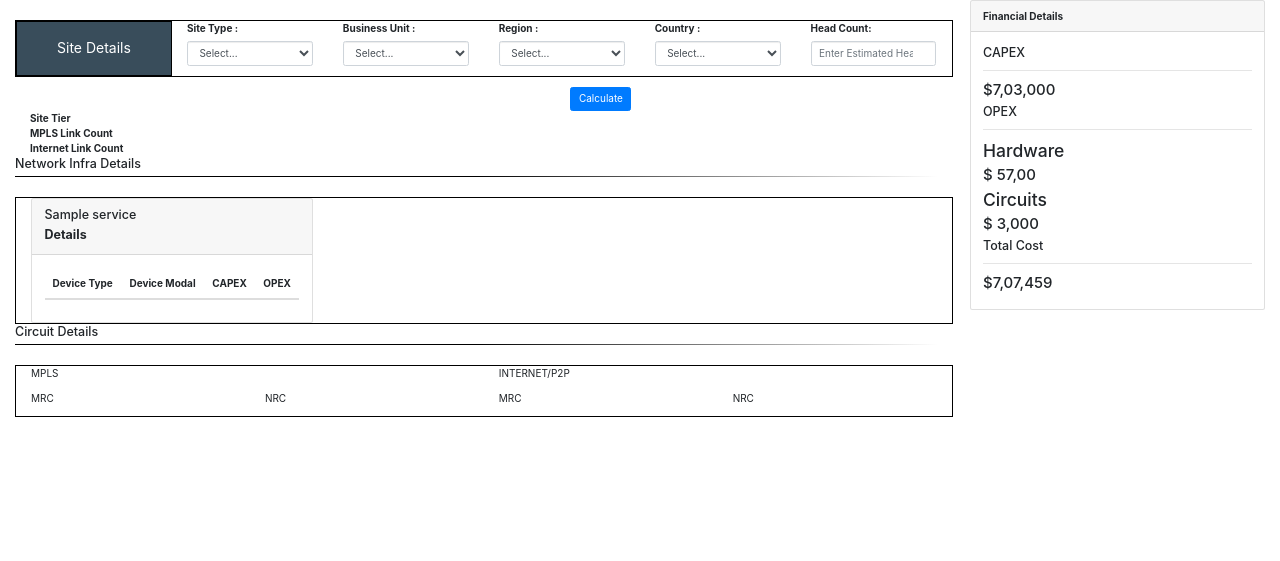
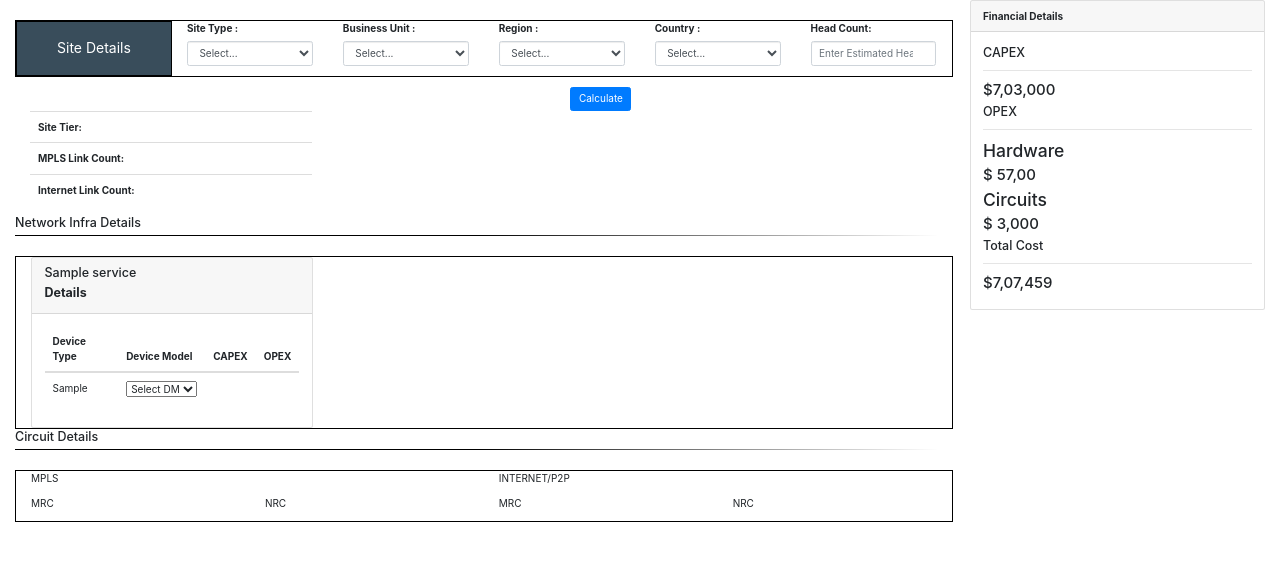
Before and after one commit to swetaS08/SC_Calculator, a Flask app: template templates/index.html in a window 1280 px wide. Shown: the part 60-621 px from the top of the page. Run offline with Flask 2, Linux system fonts and the light colour scheme; the template is opened without the code that fills it: most values are stand-ins (such as "Sample title", 1, 10 or a date in 2020); lists and menus that the app fills with data are empty; some libraries are stand-ins or nearby versions.

Commit message:
Second commit

```diff
--- a/app.py
+++ b/app.py
@@ -13,19 +13,32 @@
 model_price = pd.read_csv("data/Device Model Price.csv")
 
 sum_data= pd.merge(std_data,model_price, on ="DeviceModel", how="left")
+sum_data['DeviceModel'] = sum_data['DeviceModel'].replace(np.nan, 'NONE')
 
 
 @app.route('/')
 def home():
+    device_type = {}
+    device_model = {}
+    service_list= sum_data['ServiceType'].unique().tolist()
+    for service in service_list:
+        device_type[service] = sum_data.loc[sum_data['ServiceType'] == service,'DeviceType'].unique().tolist()
+    #print(device_type)
+    device_list = sum_data['DeviceType'].unique().tolist()
+    for device in device_list:
+        device_model[device] = sum_data.loc[sum_data['DeviceType'] == device, 'DeviceModel'].unique().tolist()
 
-    service_list= sum_data['ServiceType'].unique().tolist()
-    return render_template("index.html", service_list= service_list)
+    #print(device_model)
+    model_price_1 = pd.read_csv("data/Device Model Price.csv")
+    model_price = model_price_1.to_json(orient='records')
+
+    return render_template("index.html", service_list= service_list, device_type=device_type, device_model= device_model, model_price = model_price)
 
 @app.route('/fetch')
 def fetch():
     link_count = {}
     H_C = int(request.args.get("headcount"))
-    print(H_C)
+
     mpls_count = 0
     internet_count = 2
     if H_C < 50:
@@ -59,11 +72,13 @@
     link_count['opex'] = opex_value
 
     result = tier_data.to_json(orient='records')
-    print(result)
+
     response = { '0': result, '1': link_count }
     return response
 
 
 
+
+
 if __name__ == "__main__":
     app.run(debug=True, use_reloader=False)
--- a/data/Network Hardware Standards.csv
+++ b/data/Network Hardware Standards.csv
@@ -7,7 +7,7 @@
 Tier 1A,WAN,Internet Router 2,Cisco ASR 1002-X (8GB)
 Tier 1A,WAN,Int Route Reflector 1,Cisco ASR 1002-X (8GB)
 Tier 1A,WAN,Int Route Reflector 2,Cisco ASR 1002-X (8GB)
-Tier 1A,WAN,Velocloud,NA
+Tier 1A,WAN,Velocloud 1,NA
 Tier 1A,LAN,LAN Core ,Cisco 6807-XL
 Tier 1A,LAN,LAN DMZ,Cisco WS-C4500X-40X-ES
 Tier 1A,LAN,Office Switch,Cisco WS-C4510RE-S8
--- a/static/css/style.css
+++ b/static/css/style.css
@@ -59,6 +59,9 @@
   background-color: #008CBA;
   color: white;
 }
+tr{
+dispaly:inline-block;
+}
 
 .row_details{
 margin-top:20px;
--- a/templates/index.html
+++ b/templates/index.html
@@ -106,18 +106,18 @@
         </form>
         <div class="row">
             <div class="col-md-4">
-                <table>
-                    <tbody>
+                <table class="table">
+                    <tbody >
                     <tr>
-                        <th>Site Tier</th>
+                        <th>Site Tier:</th>
                         <td id="site_tier"></td>
                     </tr>
                     <tr>
-                        <th>MPLS Link Count</th>
+                        <th>MPLS Link Count:</th>
                         <td id="mpls_count"></td>
                     </tr>
                     <tr>
-                        <th>Internet Link Count</th>
+                        <th>Internet Link Count:</th>
                         <td id="internet_count"></td>
                     </tr>
                     </tbody>
@@ -141,11 +141,27 @@
                             <thead  align="centre">
                             <tr>
                                 <th align="centre">Device Type</th>
-                                <th>Device Modal</th>
+                                <th>Device Model</th>
                                 <th>CAPEX</th>
                                 <th>OPEX</th>
                             </tr>
                            </thead>
+                            <tbody>
+                                {%for device_type in device_type[service]%}
+                                <tr id="{{service}}_{{loop.index}}">
+                                    <td>{{device_type}}</td>
+                                    <td>
+                                        <select id="type_{{service}}_{{loop.index}}">
+                                            <option>Select DM</option>
+                                            {%for device_model in device_model[device_type]%}
+                                            <option value="{{device_model}}">{{device_model}}</option>
+                                            {% endfor%}
+                                        </select></td>
+                                    <td class="capex" id="capex_{{service}}_{{loop.index}}"></td>
+                                    <td class= "opex" id="opex_{{service}}_{{loop.index}}"></td>
+                                </tr>
+                                {% endfor%}
+                            </tbody>
 
                         </table>
                     </div>
@@ -211,11 +227,29 @@
 </div>
 </body>
 <script>
+
+$("td select").on("change", function() {
+    var value = this.value;
+    var $cell = $(this).parent();
+    var $row = $cell.parent();
+    var row_id = $row.attr("id");
+    console.log(typeof parseInt($('#' + row_id + ' .capex').html()));
+
+
+
+    var price_list =  {{model_price|safe}};
+    var capex_data = price_list.filter( item => item.DeviceModel == value);
+    console.log(capex_data[0].CAPEX);
+
+
+});
+
+
 $(document).ready(function () {
+
     var service_array = {{service_list|safe}};
     console.log(service_array);
-    var service_name = document.getElementsByClassName('service_name').innerHTML;
-    console.log(service_name);
+
     $('#inputForm').on('submit', function(e) {
         e.preventDefault();
         console.log($("input#headcount").val());
@@ -224,23 +258,36 @@
             type: "GET",
             data: $(this).serialize(),
             success: function (data) {
-                $("#site_tier").innerText = data[0].tier;
+
+                $("#site_tier").html(data[1].tier);
+                $("#mpls_count").html(data[1].mpls_count);
+                $("#internet_count").html(data[1].internet_count);
+
+                var rspns = JSON.parse(data[0]);
+
+
+
                 for (i=0 ; i< service_array.length; i++)
                 {
-                var trHTML = '';
-                var rspns = JSON.parse(data[0]);
+                    var idx = 1;
+                    var idcpx = 1;
+                    var idopx = 1;
+                    $.each(rspns, function(x, item) {
 
-                $.each(rspns, function(x, item) {
-                    if (item.ServiceType == service_array[i]){
+                        if (item.ServiceType == service_array[i]){
+                            var id = "#type_" + service_array[i] +  "_" + idx++;
+                            var id_capex = "#capex_" + service_array[i] +  "_" + idcpx++;
+                            var id_opex = "#opex_" + service_array[i] +  "_" + idopx++;
 
-                        trHTML += '<tbody><tr><td>' + item.DeviceType + '</td><td>'+ item.DeviceModel + '</td><td>'+item.CAPEX + '</td><td>'+
-                        item.OPEX +'</td></tr><tbody>';
-                     }
-                });
-                    $("#table_"+ service_array[i] +  " tbody > tr").remove();
-                    $("#table_" + service_array[i]).append(trHTML);
+
+                            $(id).val(item.DeviceModel);
+                            $(id_capex).html(parseInt(item.CAPEX));
+                            $(id_opex).html(parseInt(item.OPEX));
+                         }
+
+                    });
                 }
-                console.log(data[1]);
+
 
             },
             error: function (jXHR, textStatus, errorThrown) {
@@ -248,6 +295,25 @@
             }
         });
     });
+
+var sum1 = 0;
+var sum2 = 0;
+$("#category tr").not(':first').not(':last').each(function() {
+  sum1 +=  getnum($(this).find(".capex").text());
+  sum2 +=  getnum($(this).find(".opex").text());
+  function getnum(t){
+  	if(isNumeric(t)){
+    	return parseInt(t,10);
+    }
+    return 0;
+	 	function isNumeric(n) {
+  		return !isNaN(parseFloat(n)) && isFinite(n);
+		}
+  }
+});
+console.log(sum1);
+console.log(sum2);
+
 });
 
 
```
